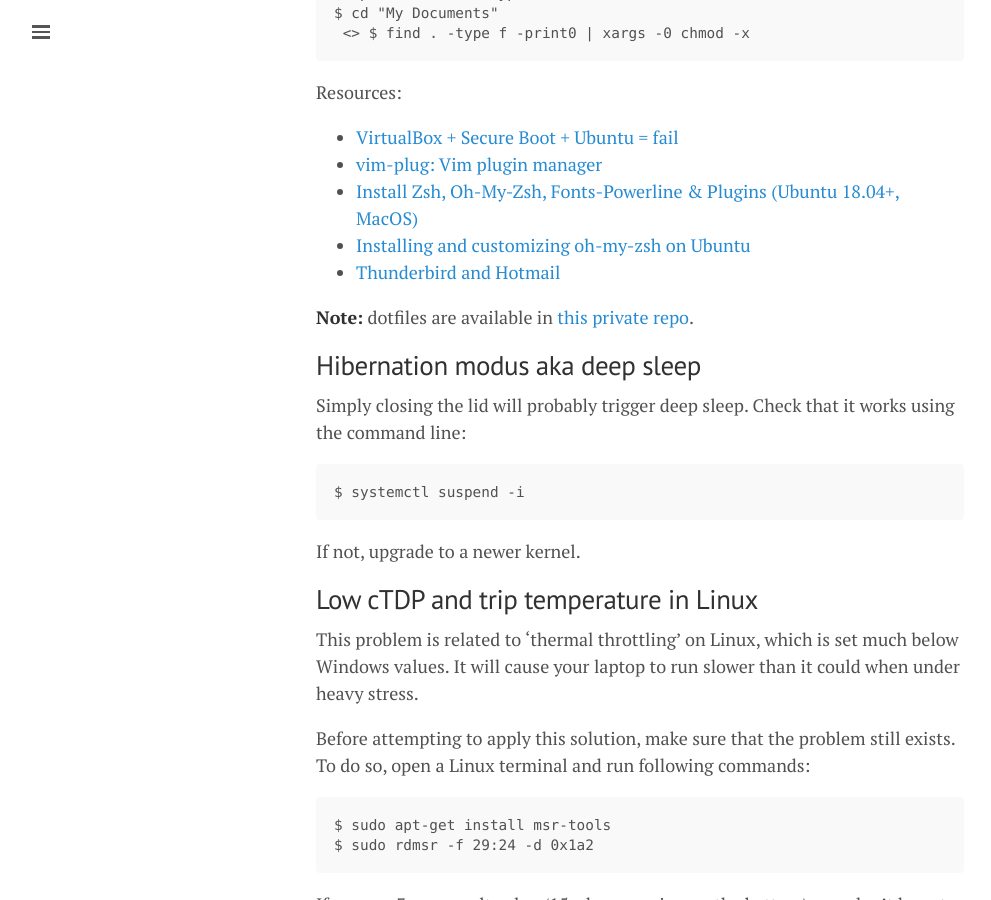
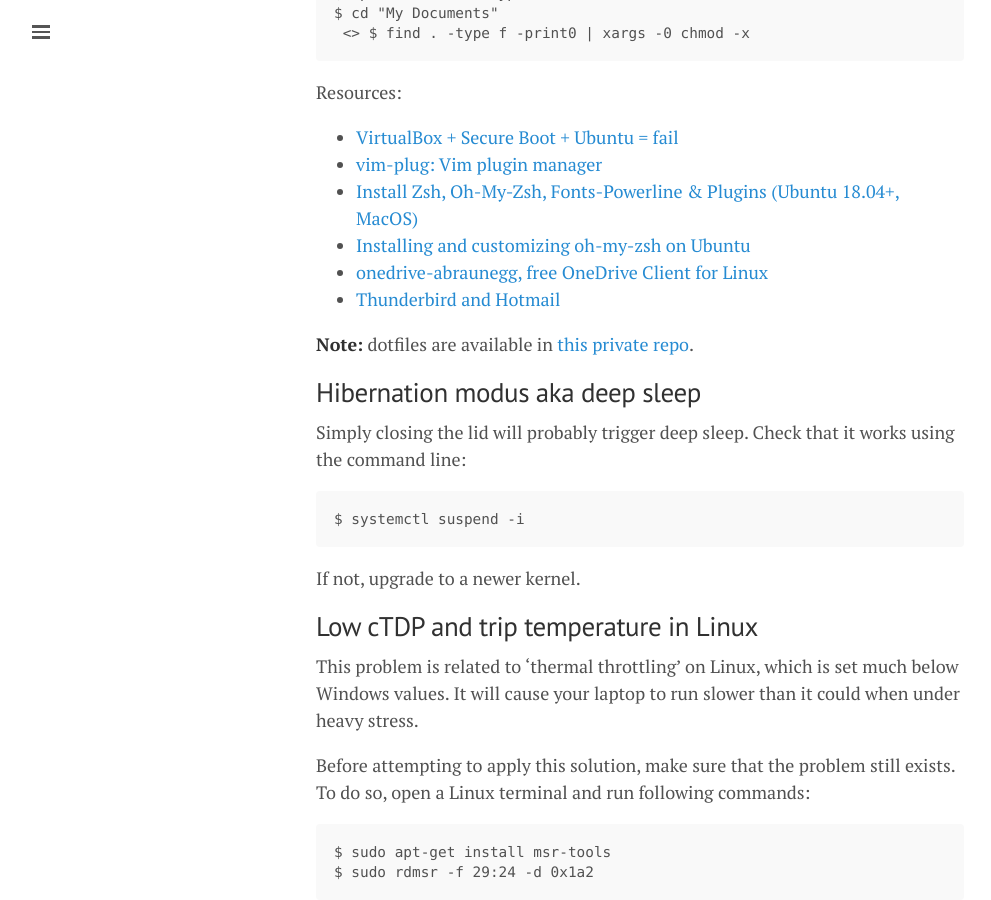
Before and after one commit to lgeurts/lgeurts.github.io, a Jekyll site: the page built from _posts/2021-10-15-ubuntu-setup-notes-for-x1-carbon-gen8.md, in a window 1280 px wide and 900 px high, scrolled down 2618 px. Shown: the whole window, without its empty margins (0-991 px from the left). Built offline with Jekyll 4.4.1, drawn with Linux system fonts in a browser that asks for light colours; nearby versions of some CDN libraries; comment, search, counter and statistics services are not loaded.

Commit message:
Update 2021-10-15-ubuntu-setup-notes-for-x1-carbon-gen8.md

```diff
--- a/_posts/2021-10-15-ubuntu-setup-notes-for-x1-carbon-gen8.md
+++ b/_posts/2021-10-15-ubuntu-setup-notes-for-x1-carbon-gen8.md
@@ -94,6 +94,7 @@ Resources:
 - [vim-plug: Vim plugin manager](https://raw.githubusercontent.com/junegunn/vim-plug/master/plug.vim)
 - [Install Zsh, Oh-My-Zsh, Fonts-Powerline & Plugins (Ubuntu 18.04+, MacOS)](https://gist.github.com/willianfalbo/a6a69de0ef83815174042363313ec668)
 - [Installing and customizing oh-my-zsh on Ubuntu](https://dev.to/nicoh/installing-oh-my-zsh-on-ubuntu-362f)
+- [onedrive-abraunegg, free OneDrive Client for Linux](https://github.com/abraunegg/onedrive)
 - [Thunderbird and Hotmail](https://support.mozilla.org/en-US/kb/thunderbird-and-hotmail)
 
 **Note:** dotfiles are available in [this private repo](https://github.com/lgeurts/ubuntu-20.x-dotfiles).
```
